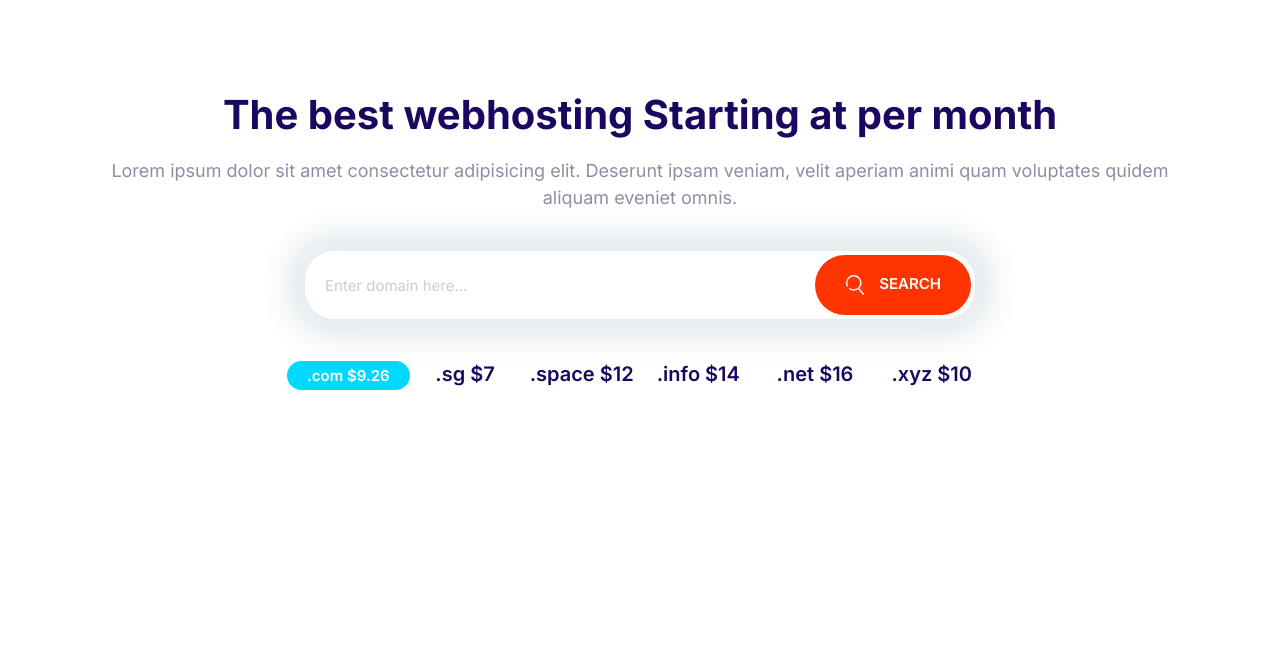
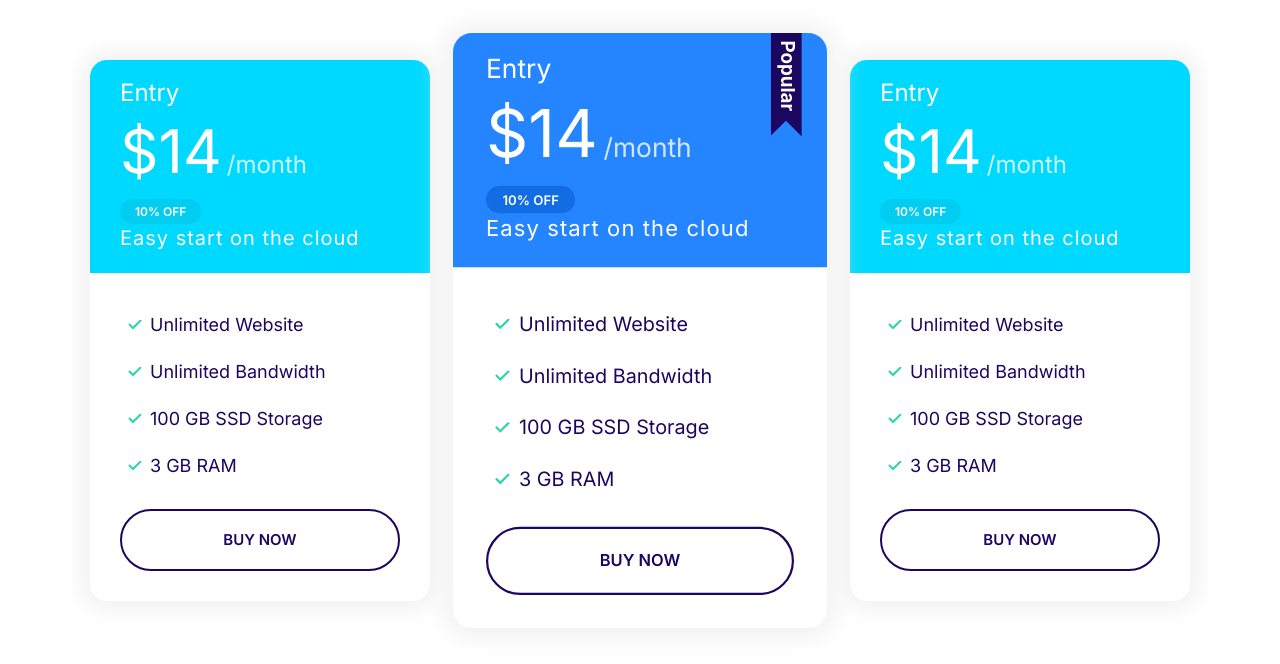
Before and after one commit to nishekh-er-vst-au4/training, a plain HTML site: page lesson1/index.html in a window 1280 px wide. Drawn offline with Linux system fonts and the light colour scheme.

```diff
--- a/lesson1/css/styles.css
+++ b/lesson1/css/styles.css
@@ -322,11 +322,19 @@
   color: #fff;
 }
 
+.card--primary .badge--primary {
+  background: #126de4;
+}
+
 .card--secondary .badge--secondary {
   background: #02cdf1;
 }
 
 /* plans */
+
+.plan {
+  transition: transform 0.3s ease-out;
+}
 
 .plan__name {
   color: #fff;
@@ -357,6 +365,9 @@
   margin-bottom: 2rem;
 }
 
+.plan--popular {
+  transform: scale(1.1);
+}
 .plan--popular .card__header {
   position: relative;
 }
@@ -368,6 +379,14 @@
   position: absolute;
   top: -6px;
   right: 5%;
+}
+
+.plan:hover {
+  transform: scale(1.05);
+}
+
+.plan--popular:hover {
+  transform: scale(1.15);
 }
 
 @media screen and (min-width: 1024) {
@@ -724,3 +743,14 @@
     grid-template-columns: repeat(auto-fit, minmax(10rem, 1fr));
   }
 }
+
+/* plans block */
+
+.block-plans .grid {
+  gap: 8rem 4rem;
+}
+
+.block-plans .card {
+  max-width: 500px;
+  margin: 0 auto;
+}
--- a/lesson1/index.html
+++ b/lesson1/index.html
@@ -15,35 +15,70 @@
     />
   </head>
   <body>
-    <section class="block container block--domain">
-      <header class="block__header">
-        <h2>The best webhosting Starting at per month</h2>
-        <p>
-          Lorem ipsum dolor sit amet consectetur adipisicing elit. Deserunt
-          ipsam veniam, velit aperiam animi quam voluptates quidem aliquam
-          eveniet omnis.
-        </p>
-      </header>
-      <div class="input-group">
-        <input type="text" class="input" placeholder="Enter domain here..." />
-        <button class="btn btn--accent">
-          <svg class="icon icon--primary">
-            <use xlink:href="images/sprite.svg#search"></use>
-          </svg>
-          search
-        </button>
+    <div class="block container block-plans">
+      <div class="grid grid--1x3">
+        <div class="plan">
+          <div class="card card--secondary">
+            <header class="card__header">
+              <h3 class="plan__name">Entry</h3>
+              <span class="plan__pricing">$14</span>
+              <span class="plan__billing-cycle">/month</span>
+              <span class="badge badge--secondary badge--small">10% OFF</span>
+              <span class="plan__description">Easy start on the cloud</span>
+            </header>
+            <div class="card__body">
+              <ul class="list list--tick">
+                <li class="list__item">Unlimited Website</li>
+                <li class="list__item">Unlimited Bandwidth</li>
+                <li class="list__item">100 GB SSD Storage</li>
+                <li class="list__item">3 GB RAM</li>
+              </ul>
+              <button class="btn btn--block btn--outline">buy now</button>
+            </div>
+          </div>
+        </div>
+        <div class="plan plan--popular">
+          <div class="card card--primary">
+            <header class="card__header">
+              <h3 class="plan__name">Entry</h3>
+              <span class="plan__pricing">$14</span>
+              <span class="plan__billing-cycle">/month</span>
+              <span class="badge badge--primary badge--small">10% OFF</span>
+              <span class="plan__description">Easy start on the cloud</span>
+            </header>
+            <div class="card__body">
+              <ul class="list list--tick">
+                <li class="list__item">Unlimited Website</li>
+                <li class="list__item">Unlimited Bandwidth</li>
+                <li class="list__item">100 GB SSD Storage</li>
+                <li class="list__item">3 GB RAM</li>
+              </ul>
+              <button class="btn btn--block btn--outline">buy now</button>
+            </div>
+          </div>
+        </div>
+        <div class="plan">
+          <div class="card card--secondary">
+            <header class="card__header">
+              <h3 class="plan__name">Entry</h3>
+              <span class="plan__pricing">$14</span>
+              <span class="plan__billing-cycle">/month</span>
+              <span class="badge badge--secondary badge--small">10% OFF</span>
+              <span class="plan__description">Easy start on the cloud</span>
+            </header>
+            <div class="card__body">
+              <ul class="list list--tick">
+                <li class="list__item">Unlimited Website</li>
+                <li class="list__item">Unlimited Bandwidth</li>
+                <li class="list__item">100 GB SSD Storage</li>
+                <li class="list__item">3 GB RAM</li>
+              </ul>
+              <button class="btn btn--block btn--outline">buy now</button>
+            </div>
+          </div>
+        </div>
       </div>
-      <ul class="list block--domain__prices">
-        <li>
-          <span class="badge badge--secondary">.com $9.26</span>
-        </li>
-        <li>.sg $7</li>
-        <li>.space $12</li>
-        <li>.info $14</li>
-        <li>.net $16</li>
-        <li>.xyz $10</li>
-      </ul>
-    </section>
+    </div>
 
     <script src="./js/main.js"></script>
   </body>
```
Also changed, not shown: lesson1/components/domain-block.html (added, +28 -0 lines).
